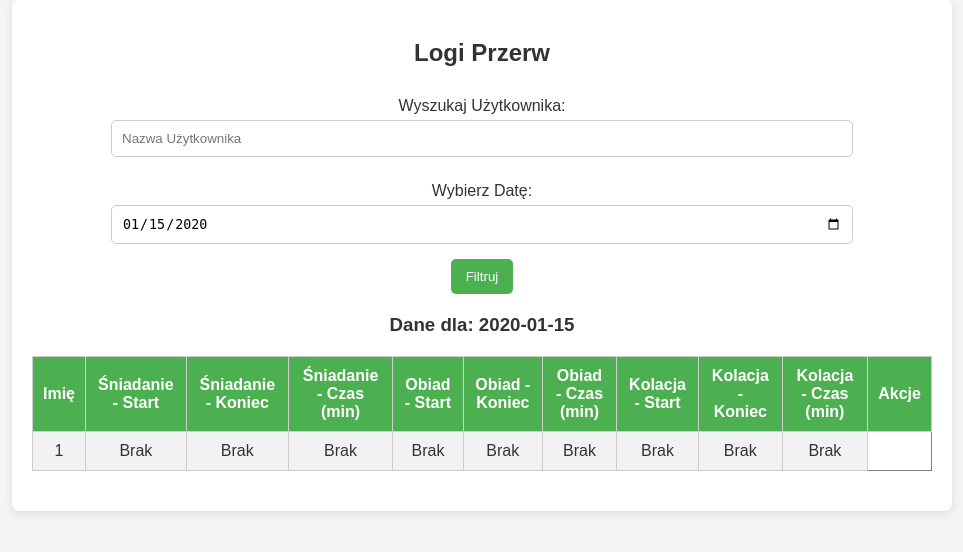
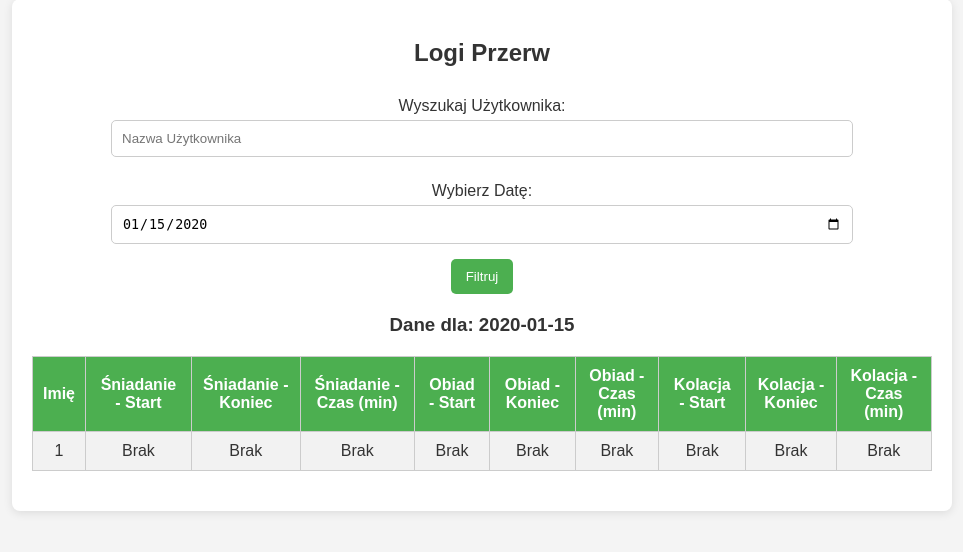
Before and after one commit to squark11/break_logs_RFIDReader, a Flask app: template templates/view_logs.html in a window 1280 px wide. Shown: the part 69-621 px from the top of the page, without its empty margins (158-1121 px from the left). Run offline with Flask 3, Linux system fonts and the light colour scheme; the template is opened without the code that fills it: most values are stand-ins (such as "Sample title", 1, 10 or a date in 2020).

Commit message:
Update view_logs.html

```diff
--- a/templates/view_logs.html
+++ b/templates/view_logs.html
@@ -31,7 +31,6 @@
         <th>Kolacja - Start</th>
         <th>Kolacja - Koniec</th>
         <th>Kolacja - Czas (min)</th>
-        <th>Akcje</th>
     </tr>
     {% for log in logs %}
     <tr>
```
